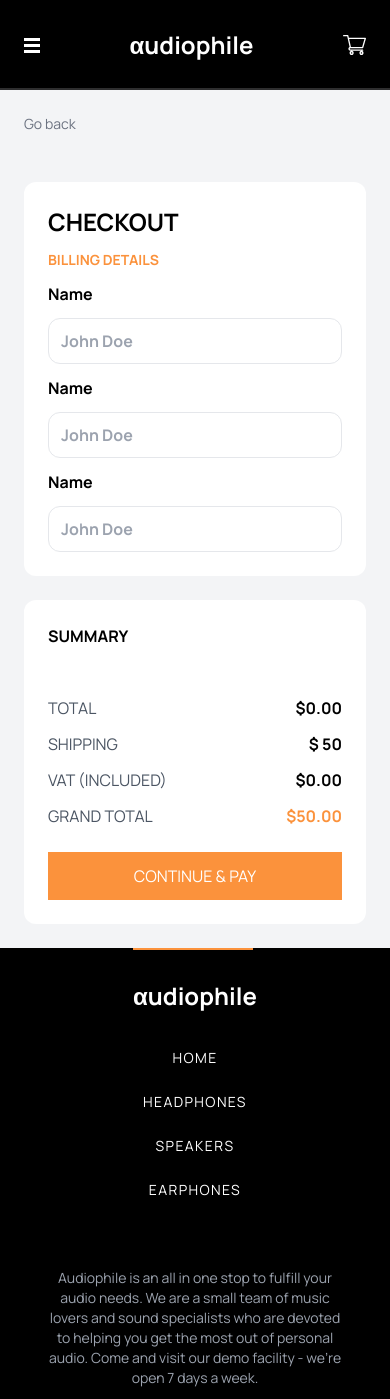
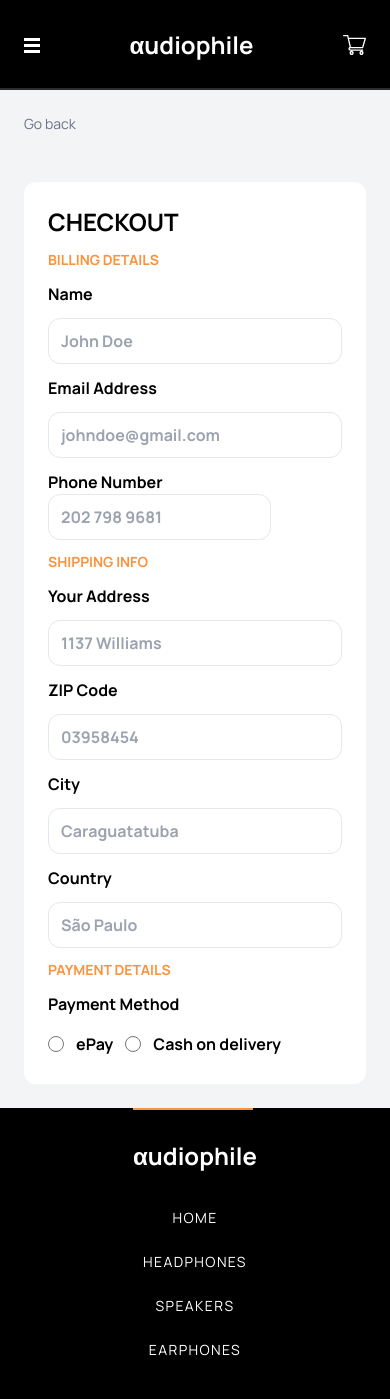
Before and after one commit to rmdbarbosa/audiophile-ecommerce, a Next.js app: page /checkout in a window 390 px wide. Shown: the top 1399 px of the page. Built offline with nearby package versions, Linux system fonts and the light colour scheme.

Commit message:
feat: Added, fully responsive, logic for Checkout

```diff
--- a/app/(pages)/checkout/page.tsx
+++ b/app/(pages)/checkout/page.tsx
@@ -1,43 +1,25 @@
 "use client";
 
 import Footer from "@/app/components/Footer";
+import Checkout from "@/app/components/checkout/Checkout";
 import GoBack from "@/app/components/products/GoBack";
 import { useCartContext } from "@/app/context/cart-context";
 import Image from "next/image";
 import React from "react";
 
-export default function Checkout() {
-  const { getTotalCartAmount, cart } = useCartContext();
+export default function CheckoutPage() {
+  const { getTotalCartAmount, cart, setOrderModal, grandTotal, setGrandTotal } = useCartContext();
   const vat = (getTotalCartAmount() * 20) / 100;
-  const grandTotal = getTotalCartAmount() + vat + 50;
+
+  setGrandTotal(getTotalCartAmount() + vat + 50);
+
   return (
     <>
       <div className="bg-gray-100 min-h-screen flex flex-col gap-6 p-6 lg:p-28">
         <GoBack />
         <div className="flex flex-col gap-6 lg:flex-row">
-          <div className="bg-white rounded-xl p-6 flex flex-col gap-3 font-bold">
-            <h2 className="text-2xl uppercase font-bold">Checkout</h2>
-            <h3 className="text-orange-400 text-sm">BILLING DETAILS</h3>
-            <span>Name</span>
-            <input
-              className="border rounded-xl h-[46px] p-3"
-              type="text"
-              placeholder="John Doe"
-            />
-            <span>Name</span>
-            <input
-              className="border rounded-xl h-[46px] p-3"
-              type="text"
-              placeholder="John Doe"
-            />
-            <span>Name</span>
-            <input
-              className="border rounded-xl h-[46px] p-3"
-              type="text"
-              placeholder="John Doe"
-            />
-          </div>
-          <div className="bg-white rounded-xl p-6 flex flex-col gap-6">
+          <Checkout />
+          {cart.length > 0 ? <div className="bg-white rounded-xl p-6 flex flex-col gap-6 lg:flex-1">
             <h2 className="uppercase font-bold">Summary</h2>
             <div className="flex flex-col gap-3">
               {cart.map((product: any) => (
@@ -63,7 +45,7 @@ export default function Checkout() {
                       })}
                     </h2>
                   </div>
-                  <div className="ml-auto self-start">
+                  <div className="ml-auto lg:pl-3 self-start">
                     <span className="text-sm text-gray-400">
                       x{product.quantity}
                     </span>
@@ -98,10 +80,10 @@ export default function Checkout() {
               </li>
             </ul>
 
-            <button className="text-white hover:bg-orange-200 bg-orange-400 min-h-[48px]">
+            <button onClick={() => setOrderModal(true)} className="text-white hover:bg-orange-200 bg-orange-400 min-h-[48px]">
               CONTINUE & PAY
             </button>
-          </div>
+          </div> : null}
         </div>
       </div>
 
--- /dev/null
+++ b/app/components/checkout/Checkout.tsx
@@ -0,0 +1,113 @@
+"use client"
+
+import React, { useState } from 'react'
+import OrderModal from './OrderModal'
+
+export default function Checkout() {
+const [eMoney, seteMoney] = useState(false)
+
+  return (
+    <div className="bg-white rounded-xl p-6 flex flex-col gap-3 font-bold lg:flex-1">
+            <h2 className="text-2xl uppercase font-bold">Checkout</h2>
+            <h3 className="text-orange-400 text-sm">BILLING DETAILS</h3>
+            <div className='flex flex-col sm:flex-row gap-3'>
+              <div className='flex flex-col gap-3 sm:flex-1'>
+
+            <span>Name</span>
+            <input
+              className="border rounded-xl h-[46px] p-3"
+              type="text"
+              placeholder="John Doe"
+            />
+              </div>
+              <div className='flex flex-col gap-3 sm:flex-1'>
+
+            <span>Email Address</span>
+            <input
+              className="border rounded-xl h-[46px] p-3"
+              type="email"
+              placeholder="johndoe@gmail.com"
+            />
+              </div>
+            </div>
+            <div className='max-w-[50%]'>
+
+            <span>Phone Number</span>
+            <input
+              className="border rounded-xl h-[46px] p-3"
+              type="number"
+              placeholder="202 798 9681"
+            />
+            </div>
+            <h3 className="text-orange-400 text-sm">SHIPPING INFO</h3>
+            <span>Your Address</span>
+            <input
+              className="border rounded-xl h-[46px] p-3"
+              type="text"
+              placeholder="1137 Williams"
+            />
+            <span>ZIP Code</span>
+            <input
+              className="border rounded-xl h-[46px] p-3"
+              type="number"
+              placeholder="03958454"
+            />
+            <span>City</span>
+            <input
+              className="border rounded-xl h-[46px] p-3"
+              type="text"
+              placeholder="Caraguatatuba"
+            />
+            <span>Country</span>
+            <input
+              className="border rounded-xl h-[46px] p-3"
+              type="text"
+              placeholder="São Paulo"
+            />
+            <h3 className="text-orange-400 text-sm">PAYMENT DETAILS</h3>
+            <span>Payment Method</span>
+            <form className='flex items-center gap-3'>
+
+
+            <label className='flex flex-row-reverse gap-3 justify-center items-center' htmlFor="epay">
+                ePay
+                <input
+                onClick={() => seteMoney(true)}
+              className="border-0 w-[1rem] h-[2em] rounded-xl p-3 accent-orange-400"
+              id="epay"
+              type="radio"
+              value="epay"
+              name='payment'
+
+            />
+                </label>
+
+            <label className='flex flex-row-reverse gap-3 justify-center items-center' htmlFor="cashOnDelivery">
+                Cash on delivery
+                <input
+                onClick={() => seteMoney(false)}
+              className="border-0 w-[1rem] h-[2em] rounded-xl p-3 accent-orange-400"
+              id="cashOnDelivery"
+              type="radio"
+              value="cashOnDelivery"
+              name='payment'
+            />
+                </label>
+            </form>
+            {eMoney && <><span>e-Money Number</span>
+            <input
+              className="border rounded-xl h-[46px] p-3"
+              type="number"
+              placeholder="245789648"
+            />
+            <span>e-Money PIN</span>
+            <input
+              className="border rounded-xl h-[46px] p-3"
+              type="number"
+              placeholder="6189"
+            /></>
+  }
+  <OrderModal />
+          </div>
+  )
+}
--- /dev/null
+++ b/app/components/checkout/OrderModal.tsx
@@ -0,0 +1,71 @@
+"use client"
+
+import { useCartContext } from '@/app/context/cart-context'
+import Image from 'next/image'
+import Link from 'next/link'
+import React from 'react'
+
+export default function OrderModal() {
+    const {orderModal, setOrderModal, grandTotal, cart, removeAll} = useCartContext()
+
+const handleBackToHome = () => {
+    setOrderModal(false)
+    removeAll([])
+}
+
+  return (
+    <div className={` ${orderModal ? "flex" : "hidden"} fixed justify-center items-center w-[100%] h-[100%] left-0 top-0 bg-gray-800 bg-opacity-70 z-40`}>
+        <div className='flex flex-col gap-6 p-4 bg-white sm:max-h-[90%] sm:w-[550px] rounded-xl'>
+        <svg width="64" height="64" xmlns="http://www.w3.org/2000/svg"><g fill="none" fill-rule="evenodd"><circle fill="#D87D4A" cx="32" cy="32" r="32"/><path stroke="#FFF" stroke-width="4" d="m20.754 33.333 6.751 6.751 15.804-15.803"/></g></svg>
+            <h2 className='text-sm sm:text-2xl'>THANK YOU <br/> FOR YOUR ORDER</h2>
+
+            <p className='text-gray-600 text-sm'>You will receive an email confirmation shortly</p>
+            <div className='w-full sm:flex sm:flex-row rounded-xl'>
+                <div className='bg-gray-200 min-w-full sm:min-w-[250px] lg:flex-1 rounded-t-xl sm:rounded-l-xl p-3'>
+                <div
+
+                  className="flex justify-between items-center sm:justify-normal"
+                >
+                  <div>
+                    <Image
+                      className="rounded-xl"
+                      src={"/assets/cart/image-yx1-earphones.jpg"}
+                      width={64}
+                      height={64}
+                      alt="product-name"
+                    />
+                  </div>
+                  <div className="ml-4">
+                    <h2 className="font-bold text-sm">{cart[0]?.name}</h2>
+                    <h2 className="text-sm text-gray-500">
+                      {cart[0]?.price.toLocaleString("en-US", {
+                  style: "currency",
+                  currency: "USD",
+                })}
+                    </h2>
+                  </div>
+                  <div className="ml-auto lg:pl-3 self-start">
+                    <span className="text-sm text-gray-400">
+                      x{cart[0]?.quantity}
+                    </span>
+                  </div>
+                </div>
+               {cart.length > 1 ? <><div className='w-full border-[1px] border-gray-300 my-3'> </div>
+                <p className='text-sm text-gray-500 text-center'>and {cart.length - 1} other item(s)</p> </>: null}
+                </div>
+                <div className='bg-black lg:flex-1 rounded-b-xl sm:rounded-r-xl p-3 flex flex-col gap-2 justify-center items-start pl-8'>
+                    <span className='text-gray-500 font-light text-sm'>GRAND TOTAL</span>
+                    <span className='text-white font-bold'>{grandTotal.toLocaleString("en-US", {
+                  style: "currency",
+                  currency: "USD",
+                })}</span>
+                </div>
+            </div>
+            <Link href={"/"}>
+
+            <button onClick={() => handleBackToHome()} className='bg-orange-500 h-[48px] w-full text-white'>BACK TO HOME</button>
+            </Link>
+        </div>
+    </div>
+  )
+}
--- a/app/context/cart-context.tsx
+++ b/app/context/cart-context.tsx
@@ -8,6 +8,8 @@ export const CartContext = createContext<null | any>(null);
 export default function CartContextProvider({ children }: any) {
   const [cartModal, setCartModal] = useState<any>(false);
   const [cart, setCart] = useState<ProductToCart[]>([]);
+  const [orderModal, setOrderModal] = useState(false)
+  const [grandTotal, setGrandTotal] = useState(0)
 
   const addToCart = (item: ProductToCart) => {
     const { id, cartImg, quantity, name, price } = item;
@@ -83,6 +85,10 @@ export default function CartContextProvider({ children }: any) {
         getTotalCartAmount,
         increaseItemQuantity,
         decreaseItemQuantity,
+        setOrderModal,
+        orderModal,
+        grandTotal,
+        setGrandTotal,
       }}
     >
       {children}
```
